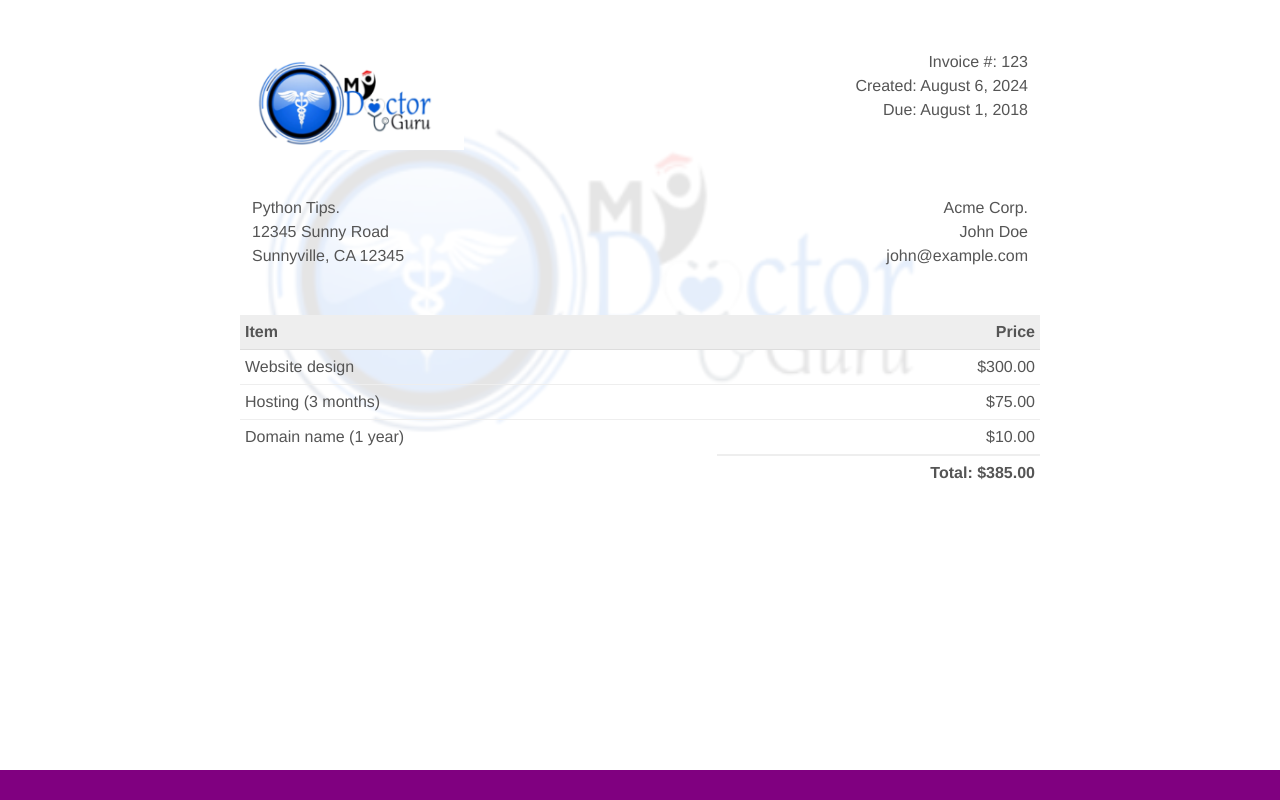
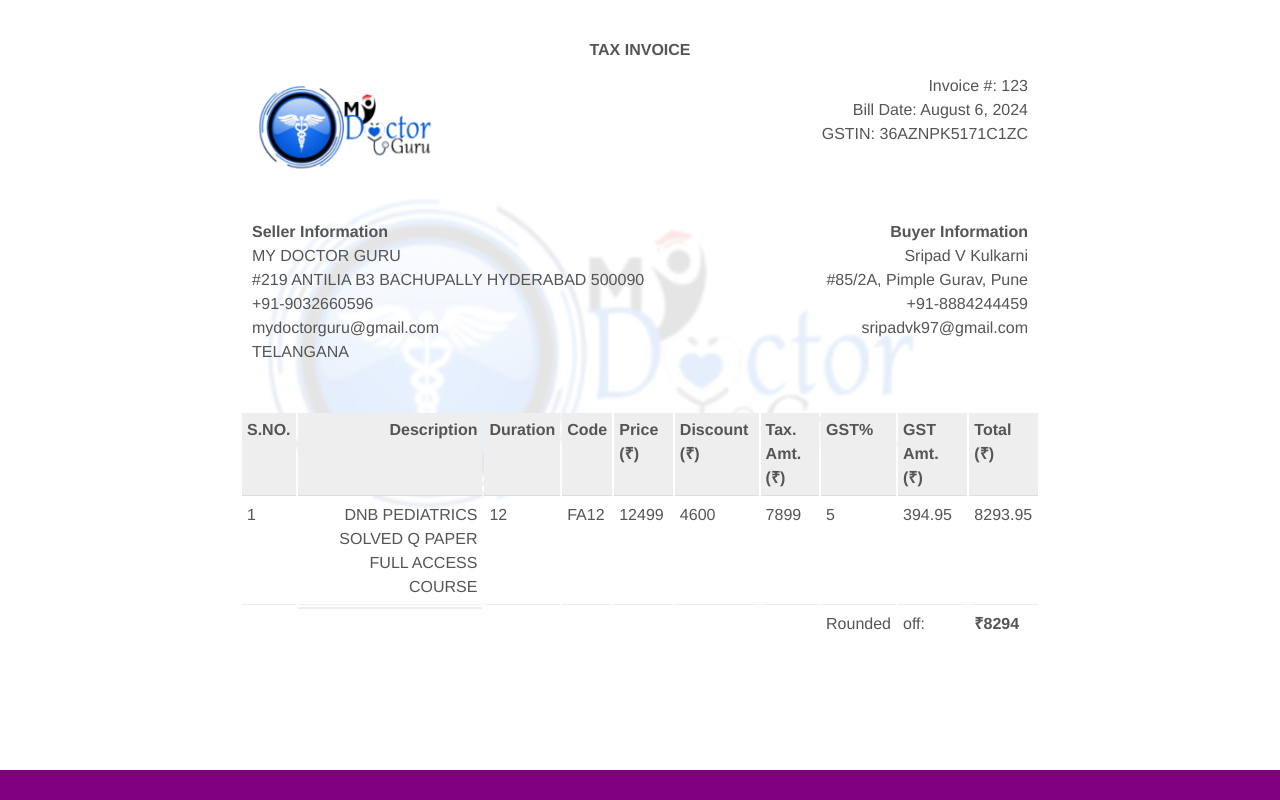
Before and after one commit to MadhuMPandurangi/invoiceGenerator, a Flask app: page / in a window 1280 px wide. Run offline with Flask 3, Linux system fonts and the light colour scheme.

Commit message:
Added fields

```diff
--- a/app.py
+++ b/app.py
@@ -6,8 +6,46 @@
 @app.route('/')
 def hello_world():
     today = datetime.today().strftime("%B %-d, %Y")
+    invoice_number = 123
+    from_addr = {
+        'seller_name': 'MY DOCTOR GURU',
+        'addr': '#219 ANTILIA B3 BACHUPALLY HYDERABAD 500090',
+        'ph': '+91-9032660596',
+        'email': 'mydoctorguru@gmail.com',
+        'GSTIN': '36AZNPK5171C1ZC',
+        'state': 'TELANGANA'
+    }
+    to_addr = {
+        'buyer_name': 'Sripad V Kulkarni',
+        'addr': '#85/2A, Pimple Gurav, Pune',
+        'ph': '+91-8884244459',
+        'email': 'sripadvk97@gmail.com'
+    }
+    items ={
+            'sno': '1',
+            'description': 'DNB PEDIATRICS SOLVED Q PAPER FULL ACCESS COURSE',
+            'duration': '12',
+            'code': 'FA12',
+            'price': 12499,
+            'discount' : 4600,
+            'gst':5,
+        }
+    duedate = "August 1, 2018"
+    tax_amt = items['price'] - items['discount']
+    gst_amt = round(tax_amt*((items['gst'])/100),2)
+    total = tax_amt + gst_amt
+    round_tot = round(total)
     return render_template('invoice.html',
-                            date = today)
+                            date = today,
+                            from_addr = from_addr,
+                            to_addr = to_addr,
+                            items = items,
+                            total = total,
+                            tax_amt = tax_amt,
+                            gst_amt = gst_amt,
+                            round_tot = round_tot,
+                            invoice_number = invoice_number,
+                            duedate = duedate)
 
 if __name__ == '__main__':
     app.run(debug=True)
--- a/templates/invoice.html
+++ b/templates/invoice.html
@@ -131,6 +131,7 @@
 
 <body>
   <div class="invoice-box">
+    <center><b>TAX INVOICE</b></center>
     <table cellpadding="0" cellspacing="0">
       <tr class="top">
         <td colspan="2">
@@ -140,9 +141,9 @@
                 <img src="/static/image/logo.png" style="height: 100px;">
               </td>
               <td>
-                Invoice #: 123<br>
-                Created: {{date}}<br>
-                Due: August 1, 2018
+                Invoice #: {{invoice_number}}<br>
+                Bill Date: {{date}}<br>
+                GSTIN: {{from_addr['GSTIN']}}
               </td>
             </tr>
           </table>
@@ -154,60 +155,104 @@
           <table>
             <tr>
               <td>
-                Python Tips.<br>
-                12345 Sunny Road<br>
-                Sunnyville, CA 12345
+                  <b>Seller Information</b> <br>
+                  {{from_addr['seller_name']}}<br>
+                  {{from_addr['addr']}}<br>
+                  {{from_addr['ph']}}<br>
+                  {{from_addr['email']}}<br>
+                  {{from_addr['state']}}
               </td>
               <td>
-                Acme Corp.<br>
-                John Doe<br>
-                john@example.com
+                  <b>Buyer Information</b> <br>
+                  {{to_addr['buyer_name']}}<br>
+                  {{to_addr['addr']}}<br>
+                  {{to_addr['ph']}}<br>
+                  {{to_addr['email']}}
               </td>
             </tr>
           </table>
         </td>
       </tr>
-
+    </table>
+      <table>
       <tr class="heading">
         <td>
-          Item
+            S.NO.
         </td>
         <td>
-          Price
+            Description
+        </td>
+        <td>
+            Duration
+        </td>
+        <td>
+            Code
+        </td>
+        <td>
+            Price (₹)
+        </td>
+        <td>
+            Discount (₹)
+        </td>
+        <td>
+            Tax. Amt. (₹)
+        </td>
+        <td>
+            GST%
+        </td>
+        <td>
+            GST Amt. (₹)
+        </td>
+        <td>
+            Total (₹)
         </td>
       </tr>
 
       <tr class="item">
           <td>
-          Website design
+              {{items['sno']}}
           </td>
           <td>
-          $300.00
-        </td>
-      </tr>
-
-      <tr class="item">
-        <td>
-          Hosting (3 months)
+              {{items['description']}}
           </td>
           <td>
-          $75.00
-        </td>
-      </tr>
-
-      <tr class="item last">
-        <td>
-          Domain name (1 year)
+              {{items['duration']}}
           </td>
           <td>
-          $10.00
+            {{items['code']}}
+          </td>
+          <td>
+            {{items['price']}}
+          </td>
+          <td>
+            {{items['discount']}}
+          </td>
+          <td>
+            {{tax_amt}}
+          </td>
+          <td>
+            {{items['gst']}}
+          </td>
+          <td>
+            {{gst_amt}}
+          </td>
+          <td>
+            {{total}}
           </td>
       </tr>
 
       <tr class="total">
           <td></td>
+          <td></td>
+          <td></td>
+          <td></td>
+          <td></td>
+          <td></td>
+          <td></td>
+          <td>Rounded</td>
+          <td>off:</td>
           <td>
-           Total: $385.00
+            <b>₹{{round_tot}}</b>
           </td>
       </tr>
     </table>
```
Lines whose indentation alone changed are shown as unchanged.
